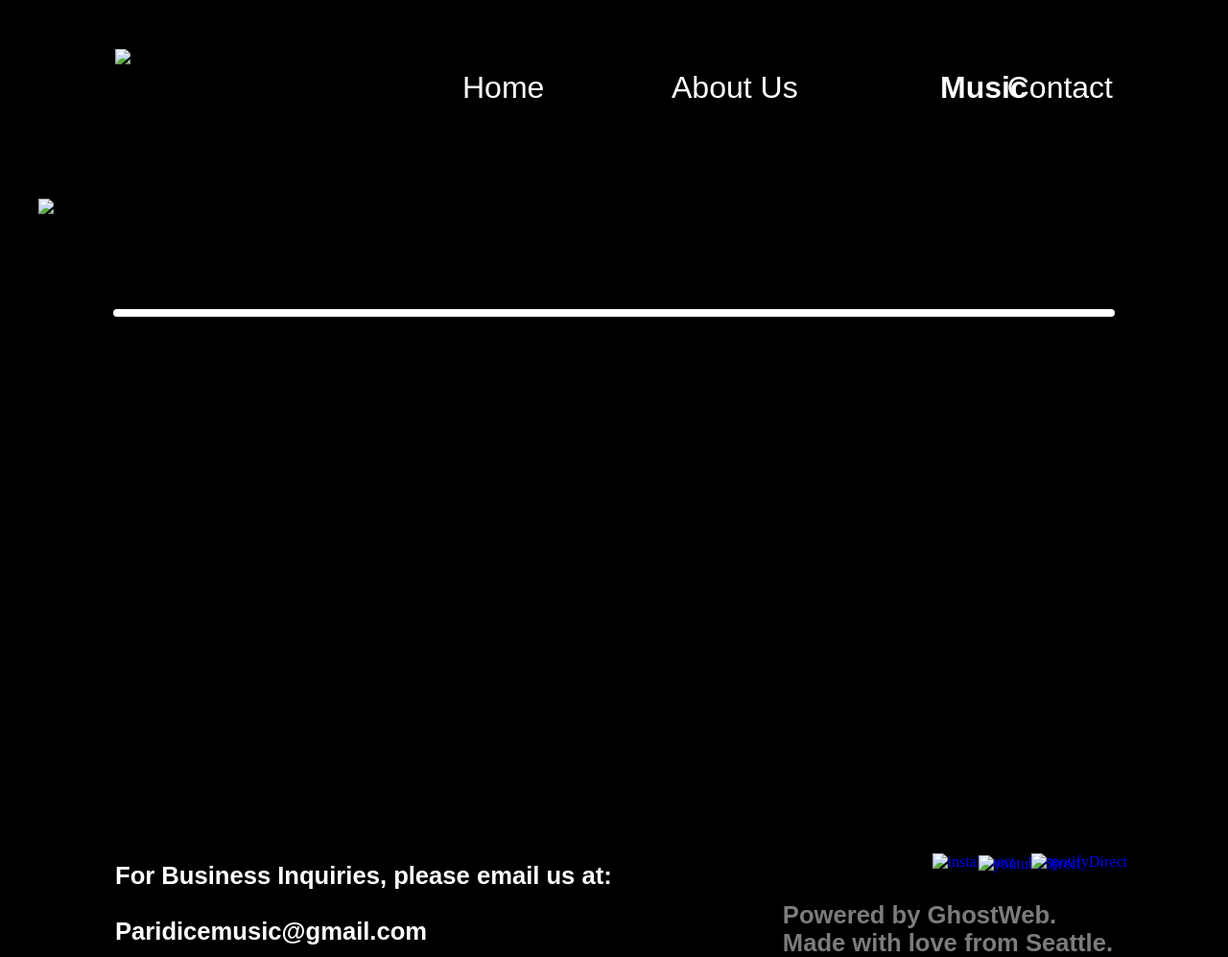
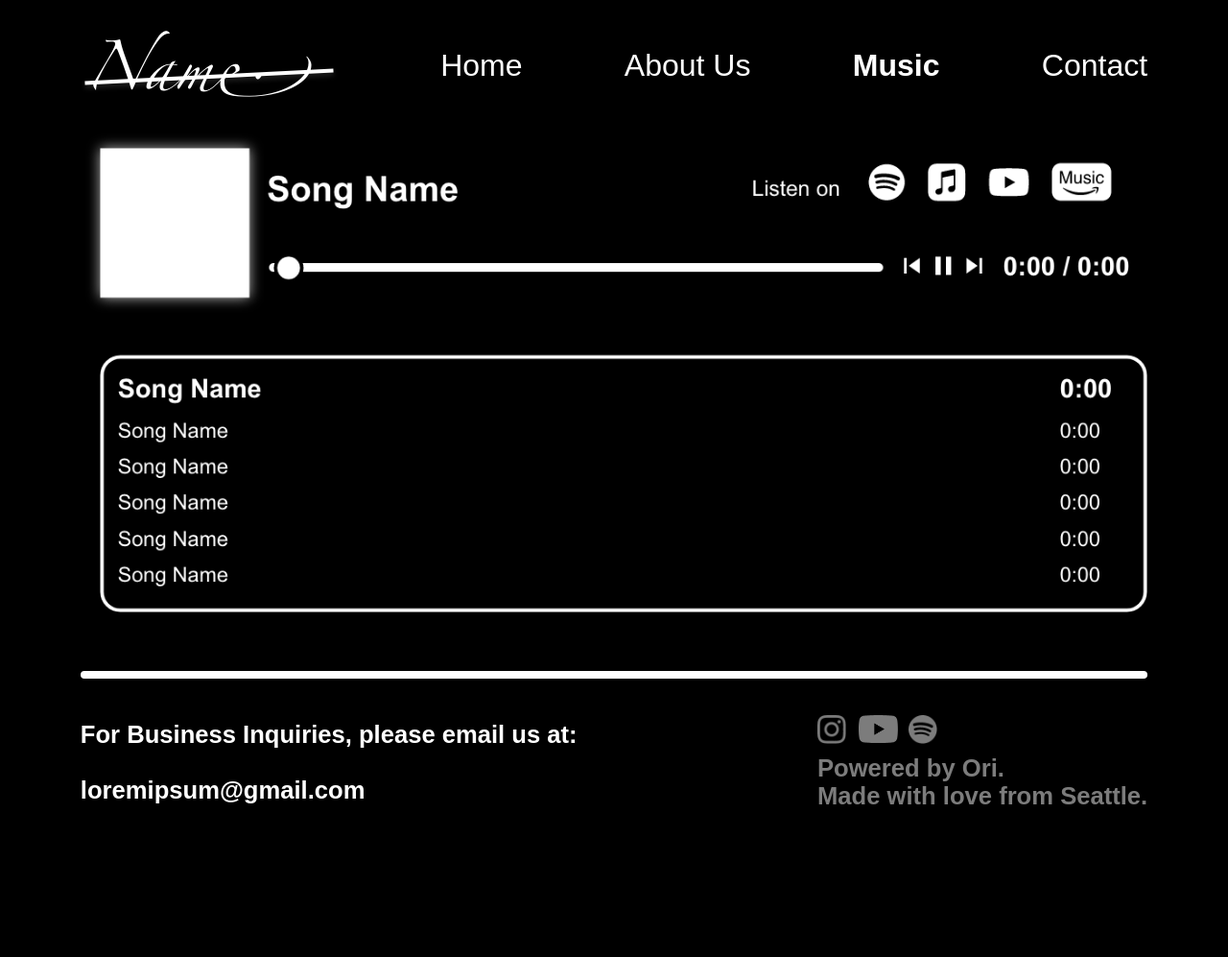
Before and after one commit to OriNinja/test, a plain HTML site: page music.html in a window 1280 px wide. Shown: the whole page at 96% size. After the commit the page ends 888 px from the top, so only its background shows below. Drawn offline with Linux system fonts and the light colour scheme.

Commit message:
addedmain

```diff
--- a/music.html
+++ b/music.html
@@ -1,49 +1,122 @@
-<!DOCTYPE html>
+<!doctype html>
 <html>
 <head>
   <meta charset="UTF-8">
   <meta name="description" content="Website made for practice">
   <link rel="stylesheet" href="style.css"/>
-    <title>Name official site</title>
+  <title>Name Official site</title>
 </head>
 <style>
-  html {
-    scroll-behavior: smooth;
+  html { scroll-behavior: smooth; }
+  a { text-decoration: none; }
+  @media screen and (max-width: 1000px){
+    div.desktop-view {
+      display: none;
+    }
+  }
+  @media screen and (min-width: 1001px){
+    div.mobile-view {
+      display: none;
+    }
   }
 </style>
-  <body style="background:black; ">
+<body style="background:black;">
+  <!--DESKTOP-VIEW---------------------------------------------->
+  <div class="desktop-view">
     <header>
-      <img src="Assets/Group 1@2x.png" alt="paradiceLogo" style="position: absolute; top: 51px; left: 120px">
-      <a href="home.html" style="text-decoration: none;"> <span class="header-font" style="position: absolute; top: 73px; left: 482px">Home</span> </a>
-      <a href="aboutUs.html" style="text-decoration: none"> <span class="header-font" style="width: 157px; position: absolute; top: 73px; left: 700px">About Us</span> </a>
-      <span class="selected-font" style="position: absolute; top: 73px; left: 980px">Music</span>
-      <a href="#footer-font" style="text-decoration: none"> <span class="header-font" style="position: absolute; top: 73px; right: 120px">Contact</span> </a>
+      <div class="head-box" style="width:88%;  margin: 2.2% 0 2% 6%;">
+        <div><img src="Name_Logo.png" alt="paradiceLogo" width="269"></div>
+        <a href="index.html"><div class="header-font">Home</div></a>
+        <a href="aboutUs.html"><div class="header-font">About Us</div></a>
+        <div class="selected-font">Music</div>
+        <a href="#footer-font"><div class="header-font">Contact</div></a>
+      </div>
     </header>
+    <main style="margin: 0 6% 0 6%">
+      <img src="Music_Player.png" alt="music player" style="width:100%;">
+    </main>
+    <footer>
+      <hr class="footer-line" style="display: block; margin: 4.5% 6% 0 6%;">
+      <div class="head-box" style="margin: 3% 6% 3.5% 6%">
+        <div id="footer-font" style="">For Business Inquiries, please email us at: <br> <br> loremipsum@gmail.com</div>
+        <div>
+        <div class="head-box" style="width: 40%; margin: 0 0 2% 0">
+          <a href="https://www.instagram.com/" target="_blank">
+            <img width="70%" src="IG_Logo.png" alt="instaDirect"/></a>
+          <a href="https://www.youtube.com/" target="_blank">
+            <img width="80%" src="YT_Logo.png" alt="youtubeDirect"/></a>
+          <a href="https://www.spotify.com/us/home/" target="_blank">
+            <img width="70%" src="Spotify_Logo.png" alt="spotifyDirect"/></a>
+        </div>
+        <div class="footer2-font" style="">Powered by Ori. <br> Made with love from Seattle.</div>
+          </div>
+        </div>
+    </footer>
+  </div>
+  <!--MOBILE-VIEW----------------------------------------------->
+  <div class="mobile-view">
+      <!--NOT on Menu-------------------------->
+    <div id="notMenu">
+      <header>
+        <div class="head-box" style="width:84%; margin: 9.4% 0 9% 8%;">
+           <img src="Name_Logo.png" alt="paradiceLogo" width="73%" style="">
+           <img id="menuIcon" onclick="showMenu()" src="Menu_Icon.png" alt="menuIcon" width="16%" style="cursor: pointer; user-select: none;">
+        </div>
+      </header>
+      <main style="margin: 10% 9% 0 9%">
 
-
+      </main>
+      <footer style="margin: 10% 0 4% 8%;">
+        <div class="head-box" style="width: 40%; margin: 0 0 2% 0">
+          <div style="margin: 0 10% 0 0">
+            <a href="https://www.instagram.com/" target="_blank">
+              <img width="100%" src="IG_Logo.png" alt="instaDirect"/></a>
+          </div>
+          <div style="margin: 0 10% 0 0">
+            <a href="https://www.youtube.com/" target="_blank">
+              <img width="100%" src="YT_Logo.png" alt="youtubeDirect"/></a>
+          </div>
+          <div>
+            <a href="https://www.spotify.com/us/home/" target="_blank">
+              <img width="100%" src="Spotify_Logo.png" alt="spotifyDirect"/></a>
+          </div>
+        </div>
+        <div class="footer2-mobile-font" style="">Powered by Ori. <br> Made with love from Seattle.</div>
+      </footer>
+    </div>-->
+      <!--ON Menu----------------------------->
+    <div id="onMenu" style="display: none;">
+      <header></header>
       <main>
-      <img style="position: relative; display: block; margin-left: auto; margin-right: auto; top: 199px;" width="1200px" src="Assets/Group 9@2x.png" alt="musicPlayer">
-      <br> <br> <br> <br> <br> <br> <br> <br> <br> <br> <br> <br> <br> <br> <br> <br>
+        <div class="head-box" style="width:84%; margin: 4% 8% 0% 8%; align-items: baseline;;">
+          <div>
+            <a href="index.html"><div class="menu-font">Home</div></a>
+            <div class="menu-font">About Us</div>
+            <a href="music.html"><div class="menu-font">Music</div></a>
+            <a href="contact.html"><div class="menu-font">Contact</div></a>
+          </div>
+          <img id="exitIcon" onclick="hideMenu()" src="exit_icon.png" alt="exit" width="13%" style="cursor: pointer; user-select: none;">
+        </div>
       </main>
-
-
-    <footer>
-      <hr class="footer-line" style="display: block; margin-left: 110px; margin-right: 110px;">
-
-      <span id="footer-font" style="position: absolute; top: 898px; left: 120px">For Business Inquiries, please email us at: <br> <br> Paridicemusic@gmail.com</span>
-
+      <footer style="margin: 0% 8% 4% 8%;">
+        <div class="head-box"style="width: 50%; margin: 0 0 6% 0">
+          <div style="margin: 0 10% 0 0">
             <a href="https://www.instagram.com/" target="_blank">
-        <img style="position: absolute; top: 889px; left: 971.5px;" src="Assets/Icon awesome-instagram@2x.png" alt="instaDirect"/>
-      </a>
+              <img width="100%" src="IG_Logo.png" alt="instaDirect"/></a>
+          </div>
+          <div style="margin: 0 10% 0 0">
             <a href="https://www.youtube.com/" target="_blank">
-        <img style="position: absolute; top: 891.26px; left: 1019.5px;" src="Assets/Icon awesome-youtube@2x.png" alt="youtubeDirect"/>
-      </a>
+              <img width="100%" src="YT_Logo.png" alt="youtubeDirect"/></a>
+          </div>
+          <div>
             <a href="https://www.spotify.com/us/home/" target="_blank">
-        <img style="position: absolute; top: 889px; left: 1074.5px;" src="Assets/Icon awesome-spotify@2x.png" alt="spotifyDirect"/>
-      </a>
-      <span class="footer2-font" style="position: absolute; top: 939px; right: 120px">Powered by GhostWeb. <br> Made with love from Seattle.</span>
-
-      <br> <br> <br> <br> <br> <br> <br> <br> <br>
+              <img width="100%" src="Spotify_Logo.png" alt="spotifyDirect"/></a>
+          </div>
+        </div>
+        <div class="menu-footer-font" style="">Powered by Ori. <br> Made with love from Seattle.</div>-->
       </footer>
+    </div>
+    <script src="script.js"></script>
+  </div>
 </body>
 </html>
```
Lines whose indentation alone changed are shown as unchanged.
